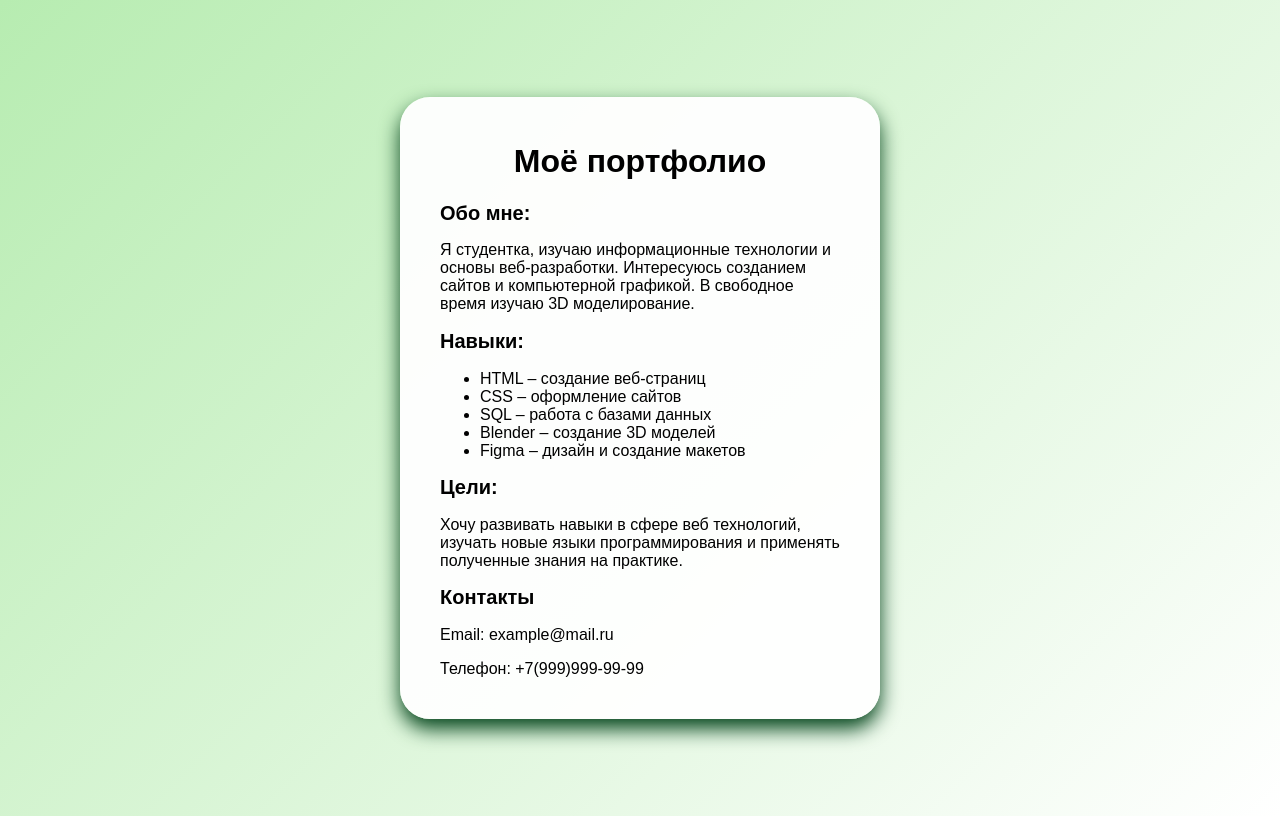
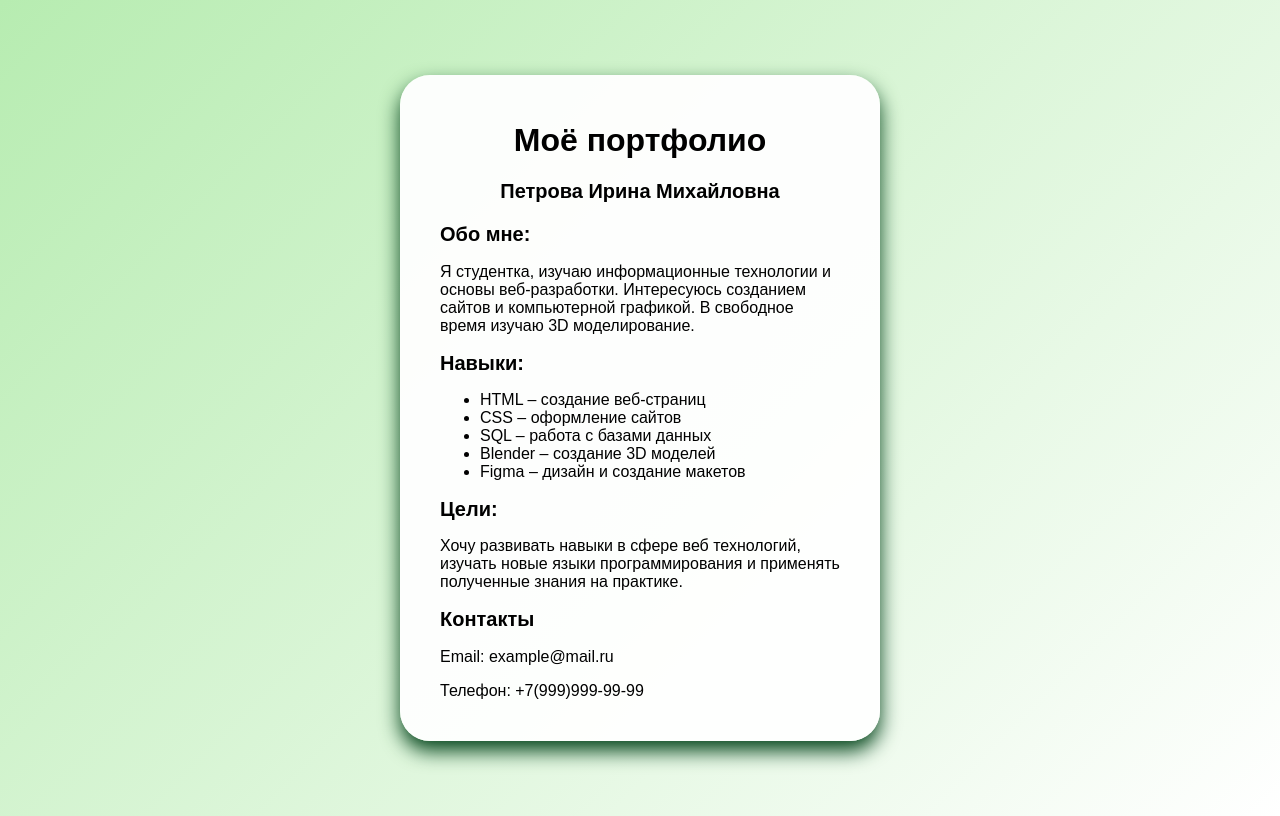
Before and after one commit to Irriska-creator/lab_work, a plain HTML site: page index.html in a window 1280 px wide. Drawn offline with Linux system fonts and the light colour scheme.

Commit message:
Add files via upload

```diff
--- a/index.html
+++ b/index.html
@@ -8,6 +8,7 @@
 <body>
     <div class="portfolio">
     <h1>Моё портфолио</h1>
+    <h3>Петрова Ирина Михайловна</h3>
     <h2>Обо мне:</h2>
     <p>
         Я студентка, изучаю информационные технологии
--- a/style.css
+++ b/style.css
@@ -29,3 +29,8 @@ h2 {
     font-weight: 30px;
     font-size: 20px;
 }
+
+h3 {
+    text-align: center;
+    font-size: 20px;
+}
```
